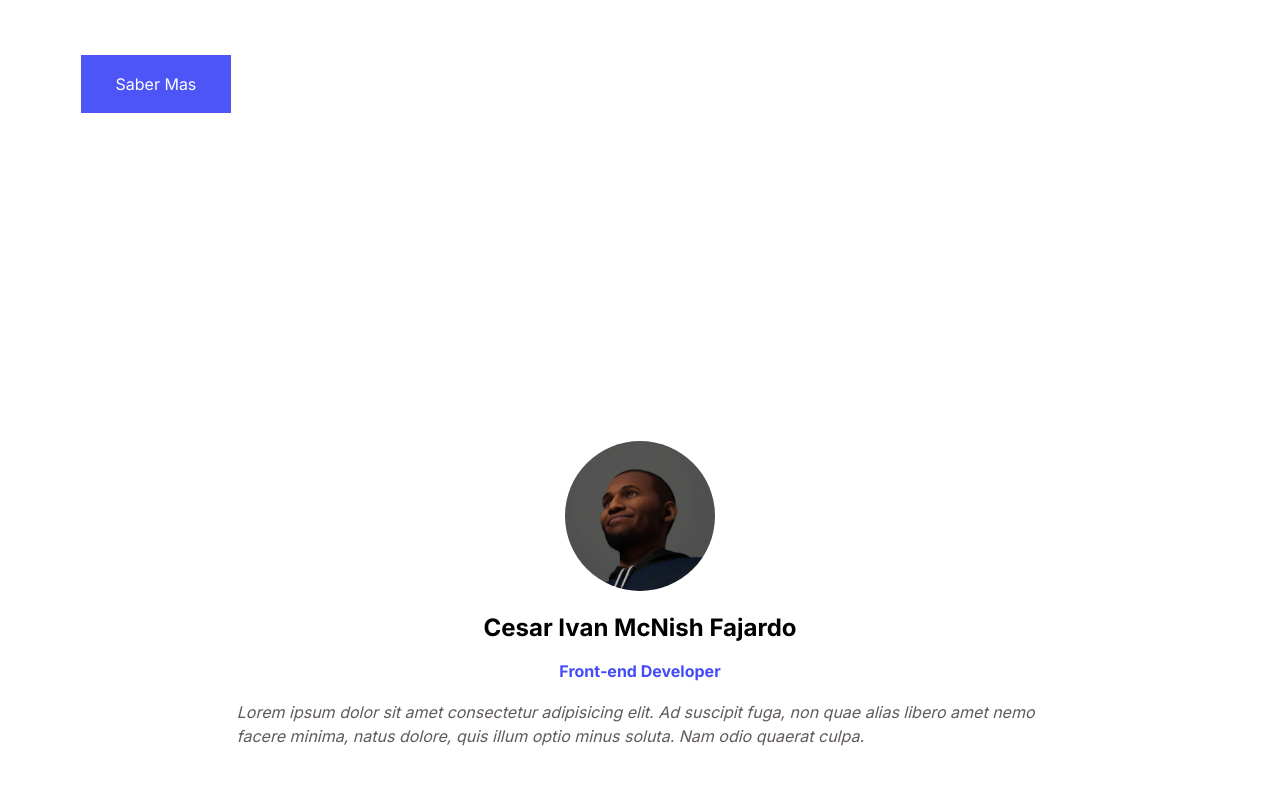
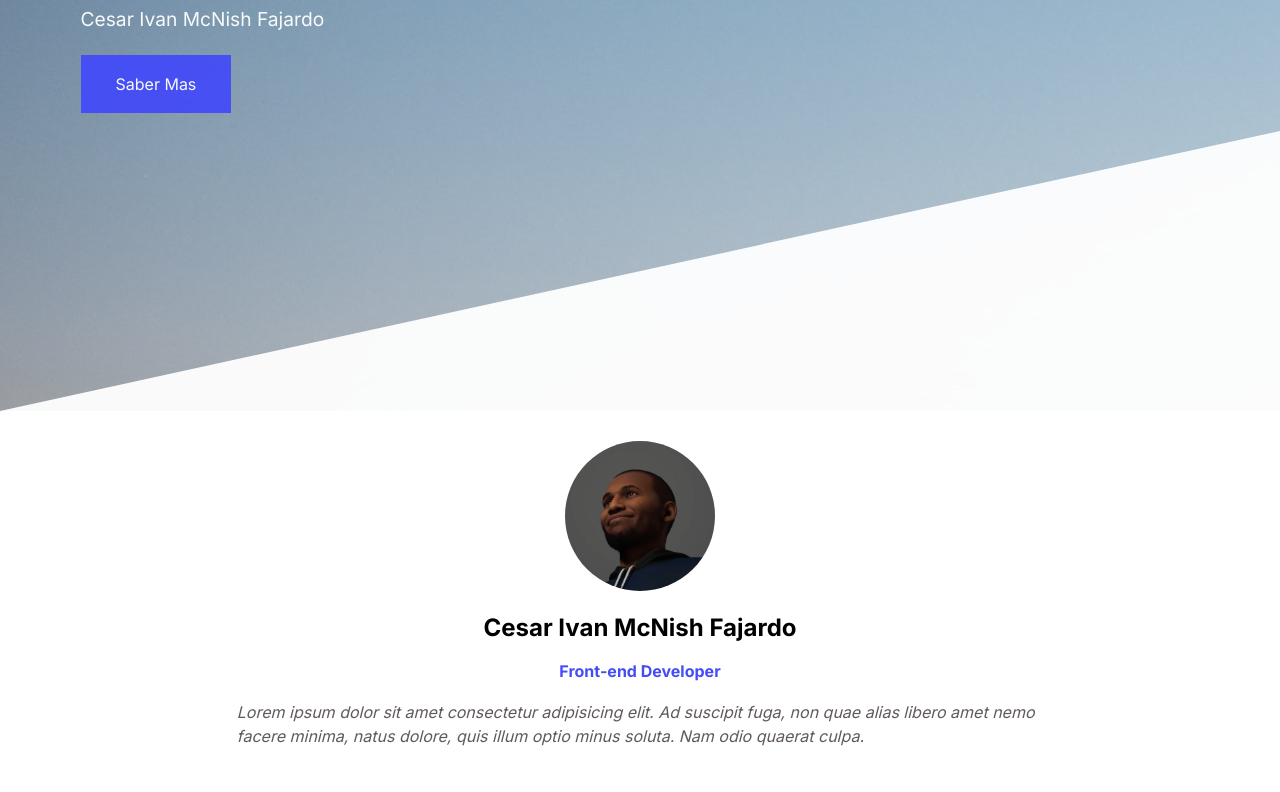
Before and after one commit to IvanMcNish/Portfolio, a plain HTML site: page index.html in a window 1280 px wide. Shown: the part 389-1181 px from the top of the page. Drawn offline with Linux system fonts and the light colour scheme.

Commit message:
Add files via upload

```diff
--- a/css/styles.css
+++ b/css/styles.css
@@ -19,8 +19,7 @@ body{
     /* background-color: #ffffff;
     opacity: 1; */
     /* background:repeating-radial-gradient( circle at 0 0, transparent , #e5e5f7 10px ), repeating-linear-gradient( #b9bdfd55, #fdfdfd ); */
-   background-image: url(Portfolio/Assets/avi-richards-Z3ownETsdNQ-unsplash.jpg);
-
+   background-image:url("/Assets/avi-richards-Z3ownETsdNQ-unsplash.jpg") ;
 
 
 
```
